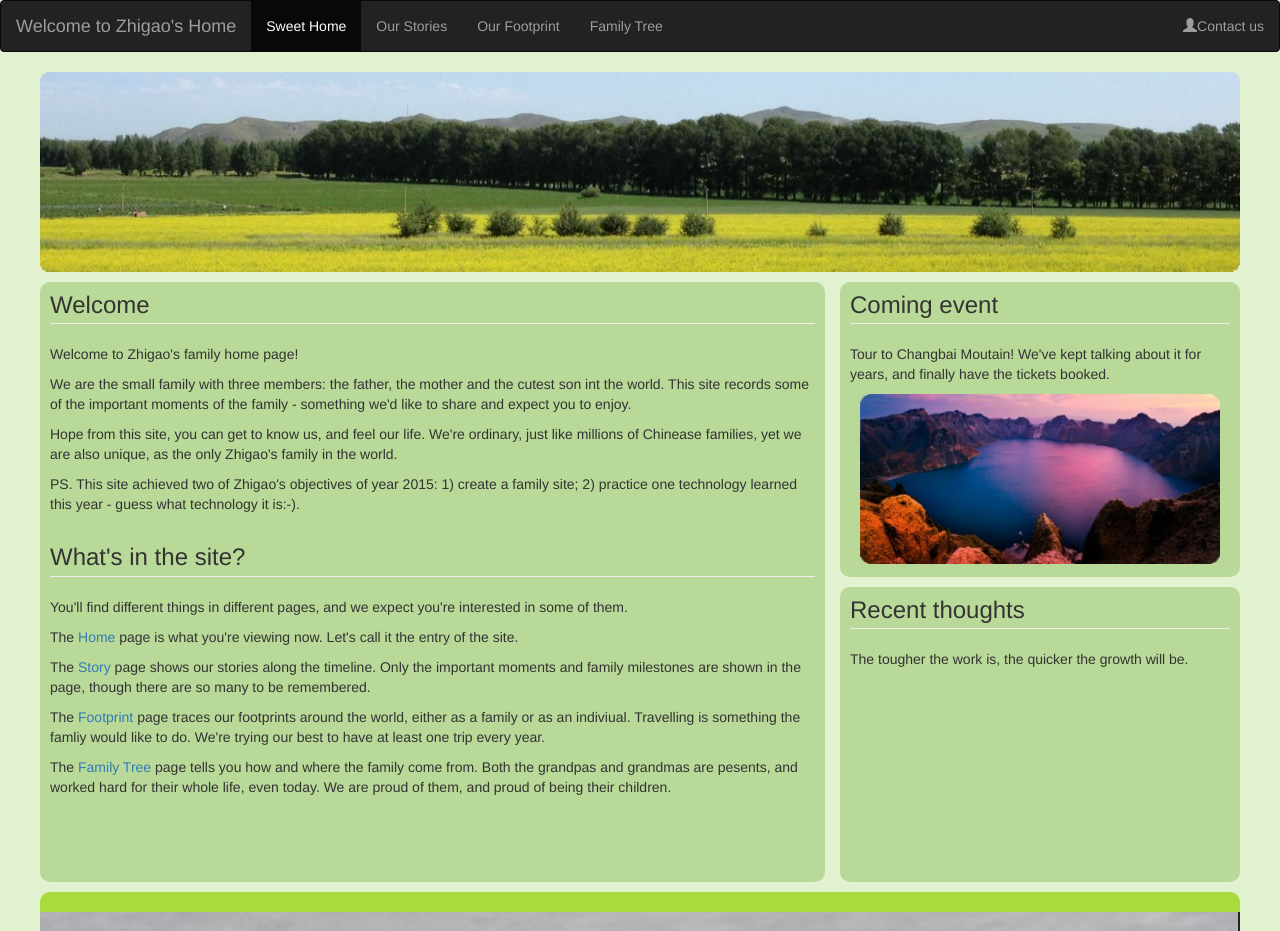
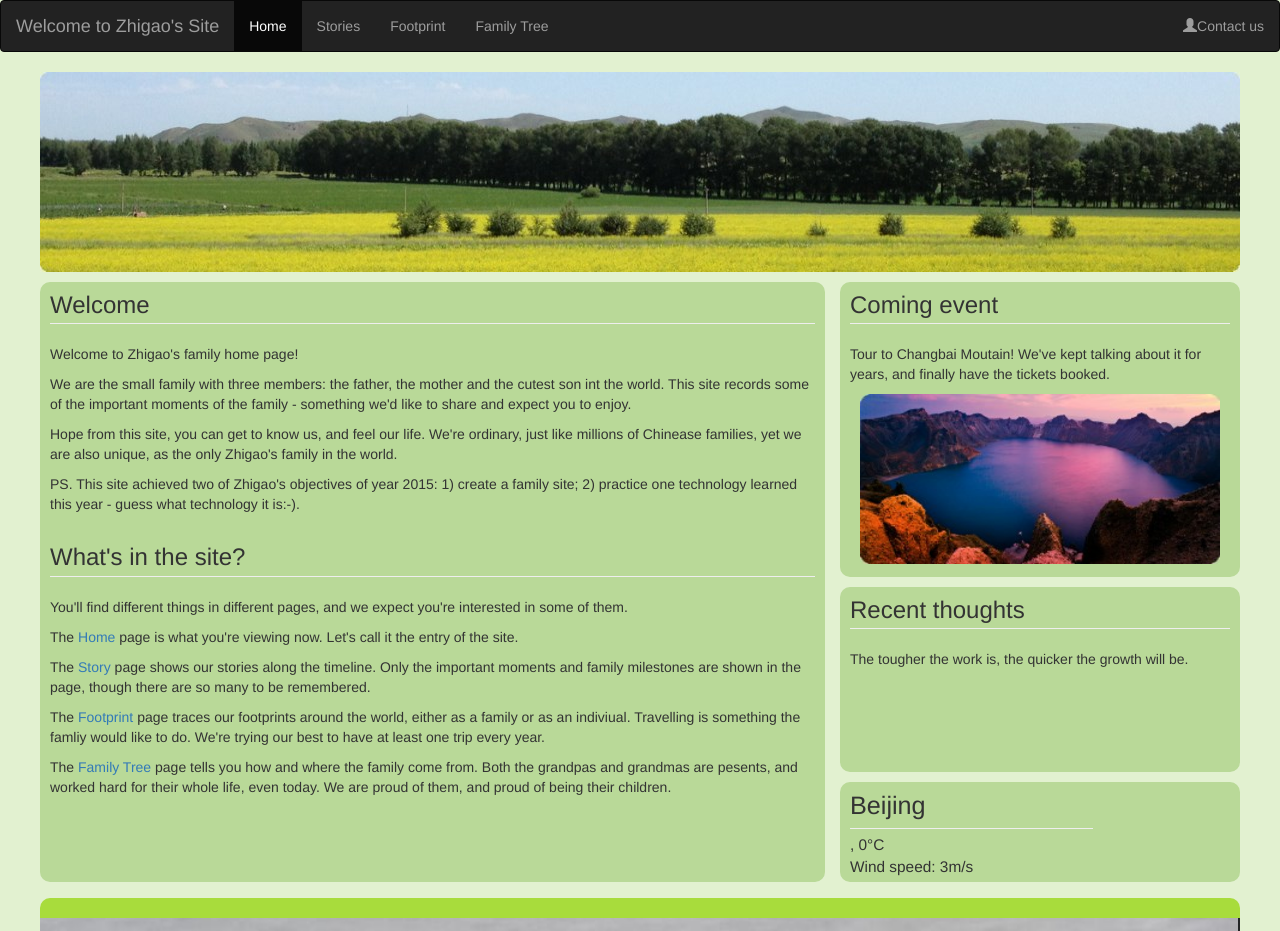
Before and after one commit to zhuzhigao/Homepage, a plain HTML site: page home.html in a window 1280 px wide. Shown: the top 931 px of the page. Drawn offline with Linux system fonts and the light colour scheme; no server answers.

Commit message:
add weather by $http call

```diff
--- a/home.html
+++ b/home.html
@@ -14,19 +14,19 @@
 	<script type='text/javascript' src='./js/jquery.easing.1.3.js'></script>
 	<script type='text/javascript' src='./js/camera.min.js'></script>
 	<script type="text/javascript" src="../js/jquery.maphilight.js"></script>
-	<title>Zhigao's Home</title>
+	<title>Zhigao's Site</title>
 </head>
 <body  style="background-color:#E2F1D0;">
 	<nav class="navbar navbar-inverse">
 		<div class="container-fluid">
 			<div class="navbar-header">
-				<a class="navbar-brand active" href="#">Welcome to Zhigao's Home</a>
+				<a class="navbar-brand active" href="#">Welcome to Zhigao's Site</a>
 			</div>
 			<div>
 				<ul class="nav navbar-nav navbar-center">
-					<li class="active"><a href="#">Sweet Home</a></li>
-					<li><a href="#/stories">Our Stories</a></li>
-					<li><a href="#/footprint">Our Footprint</a></li>
+					<li class="active"><a href="#">Home</a></li>
+					<li><a href="#/stories">Stories</a></li>
+					<li><a href="#/footprint">Footprint</a></li>
 					<li><a href="#/familytree">Family Tree</a></li>
 				</ul>
 				<ul class="nav navbar-nav navbar-right">
--- a/js/app.js
+++ b/js/app.js
@@ -22,7 +22,7 @@ app.config(['$routeProvider',
 	}]);
 
 
-app.controller('homeCtrl', function($scope) {
+app.controller('homeCtrl', ['$scope','$http', function($scope, $http) {
 	$scope.imagesource = [
 	{"datathumb": "./images/slides/thumbs/1.jpg", "datasrc": "./images/slides/1.jpg"},
 	{"datathumb": "./images/slides/thumbs/2.jpg", "datasrc": "./images/slides/2.jpg"},
@@ -32,6 +32,7 @@ app.controller('homeCtrl', function($scope) {
 	{"datathumb": "./images/slides/thumbs/6.jpg", "datasrc": "./images/slides/6.jpg"}		];
 
 	$scope.templateUrl = "./pages/intro.html";
+	$scope.weather ={city: "Beijing", weather: "", degree: 0, windspeed: 3, icon:""};
 
 	//this must be called to enable the slider.
 	//the time delay is necessary to make sure the element is in place.
@@ -43,8 +44,22 @@ app.controller('homeCtrl', function($scope) {
 				height: '650px',
 			});
 		}, 50);
+	};
+
+	$scope.init = function()
+	{
+		$http.get('http://api.openweathermap.org/data/2.5/find?q=Beijing&units=metric').
+  			then(function(response) {
+  				$scope.weather.weather = response.data.list[0].weather[0].main;
+  				$scope.weather.degree = response.data.list[0].main.temp;
+  				$scope.weather.windspeed = response.data.list[0].wind.speed;
+  				$scope.weather.icon = 'http://openweathermap.org/img/w/' + response.data.list[0].weather[0].icon + '.png';
+  			}, function(response) {
+  				//do nothing if failed to get the weather.
+			});
 	}
-})
+	$scope.init();
+}])
 //this will enable the camSlider, otherwise it won't work with angular
 .directive('camSlider', function($timeout) {
 	return function(scope, el, attrs) {
--- a/pages/intro.html
+++ b/pages/intro.html
@@ -59,13 +59,29 @@
 
 			</div>
 		</div>
-		<div style="border-radius: 10px/10px;background: #B9D998; height: 295px;">
+		<div style="border-radius: 10px/10px;background: #B9D998; height: 185px;margin-bottom:10px">
 			<div style="padding-left: 10px; padding-right: 10px; ">
 				<h3 style="padding-top: 10px;">Recent thoughts</h3>
 				<hr style="margin-top: -5px;" />
 				<p>
 					The tougher the work is, the quicker the growth will be.
 				</p>
+			</div>
+		</div>
+		<div style="border-radius: 10px/10px;background: #B9D998; height: 100px; ">
+			<div style="padding-left: 10px; padding-right: 10px; ">
+				<div class="row">
+					<div class="col-md-8" >
+					<p style="font-size: 180%; padding-top: 5px">{{weather.city}}</p>
+					<hr style="margin-top: -5px;" />
+					<p style="margin-top: -15px; font-size: 110%" >{{weather.weather}}, {{weather.degree}}°C<br>
+					Wind speed: {{weather.windspeed}}m/s</p>
+					</div>
+					<div class="col-md-4">
+						<img src="{{weather.icon}}" style="width:100px;" />
+					</div>
+				</div>
+
 			</div>
 		</div>
 	</div>
```
